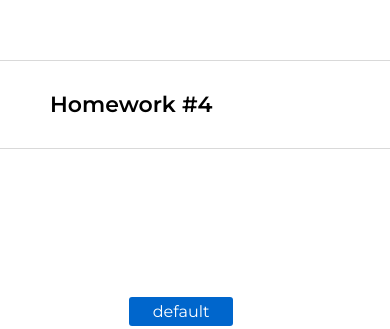
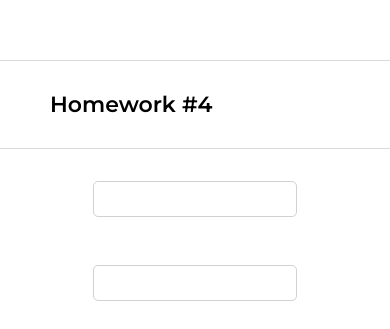
Before and after one commit to rzalyaev/hws2, a React (Create React App) app: page / in a window 390 px wide. Shown: the part 1317-1646 px from the top of the page. Built offline with nearby package versions, Linux system fonts and the light colour scheme.

Commit message:
Add styles

```diff
--- a/src/s2-homeworks/hw04/common/c1-SuperInputText/SuperInputText.module.css
+++ b/src/s2-homeworks/hw04/common/c1-SuperInputText/SuperInputText.module.css
@@ -2,19 +2,41 @@
 }
 
 .input {
+    box-sizing: border-box;
+    width: 372px;
+    height: 36px;
+    padding: 5px;
+    border: 1px solid;
+    border-radius: 5px;
+}
+
+@media (max-width: 425px) {
+    .input {
+        width: 100%;
+    }
 }
 
 .inputWrapper {
+    position: relative;
 }
 
 .superInput {
+    border-color: #d1d1d1;
 }
 
 .errorInput {
+    border-color: #CC1439;
 }
 
 .errorInput:focus {
 }
 
 .error {
+    position: absolute;
+    top: -17px;
+    left: 0;
+    color: #CC1439;
+    font-weight: 400;
+    font-size: 12px;
+    line-height: 12px;
 }
```
